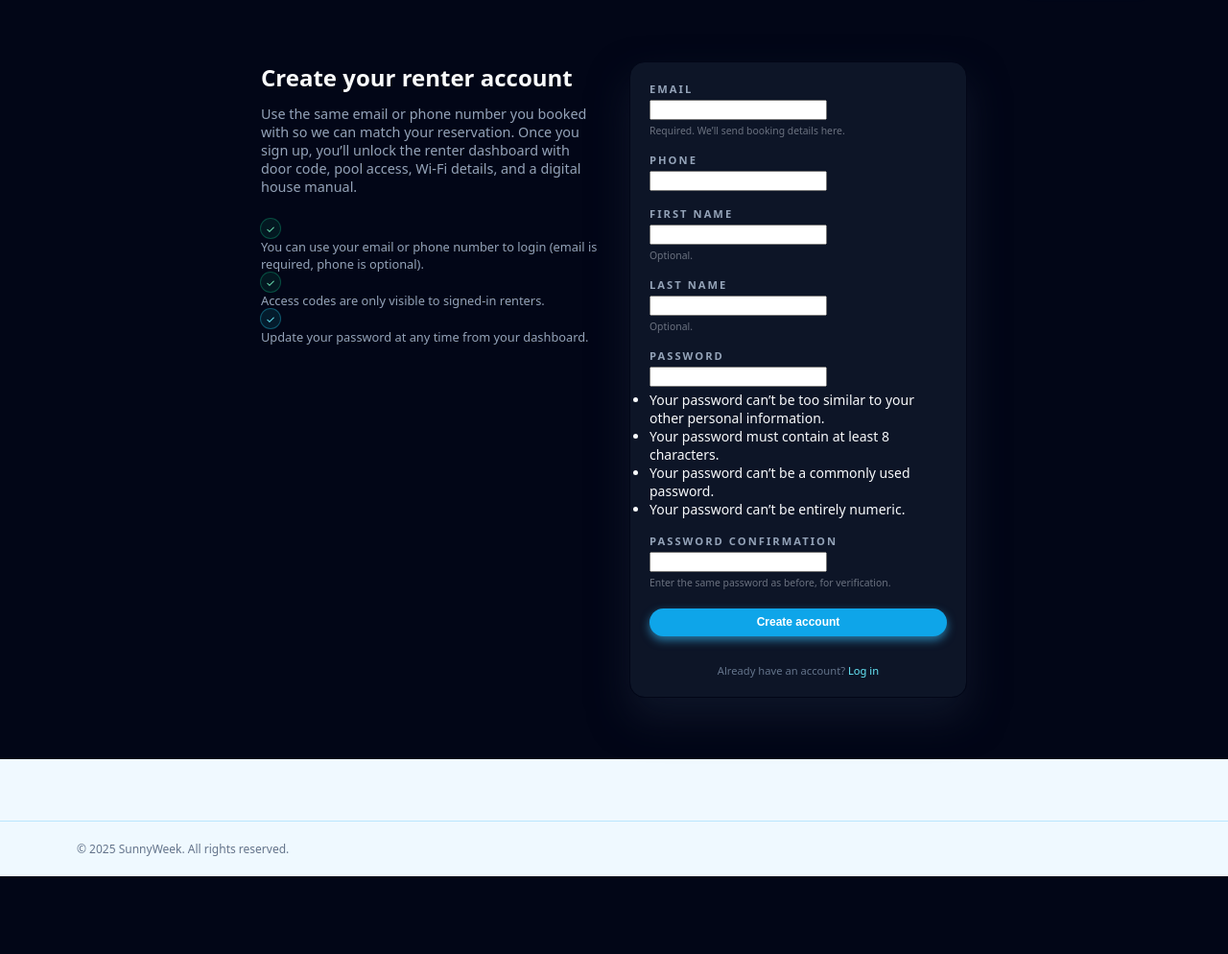
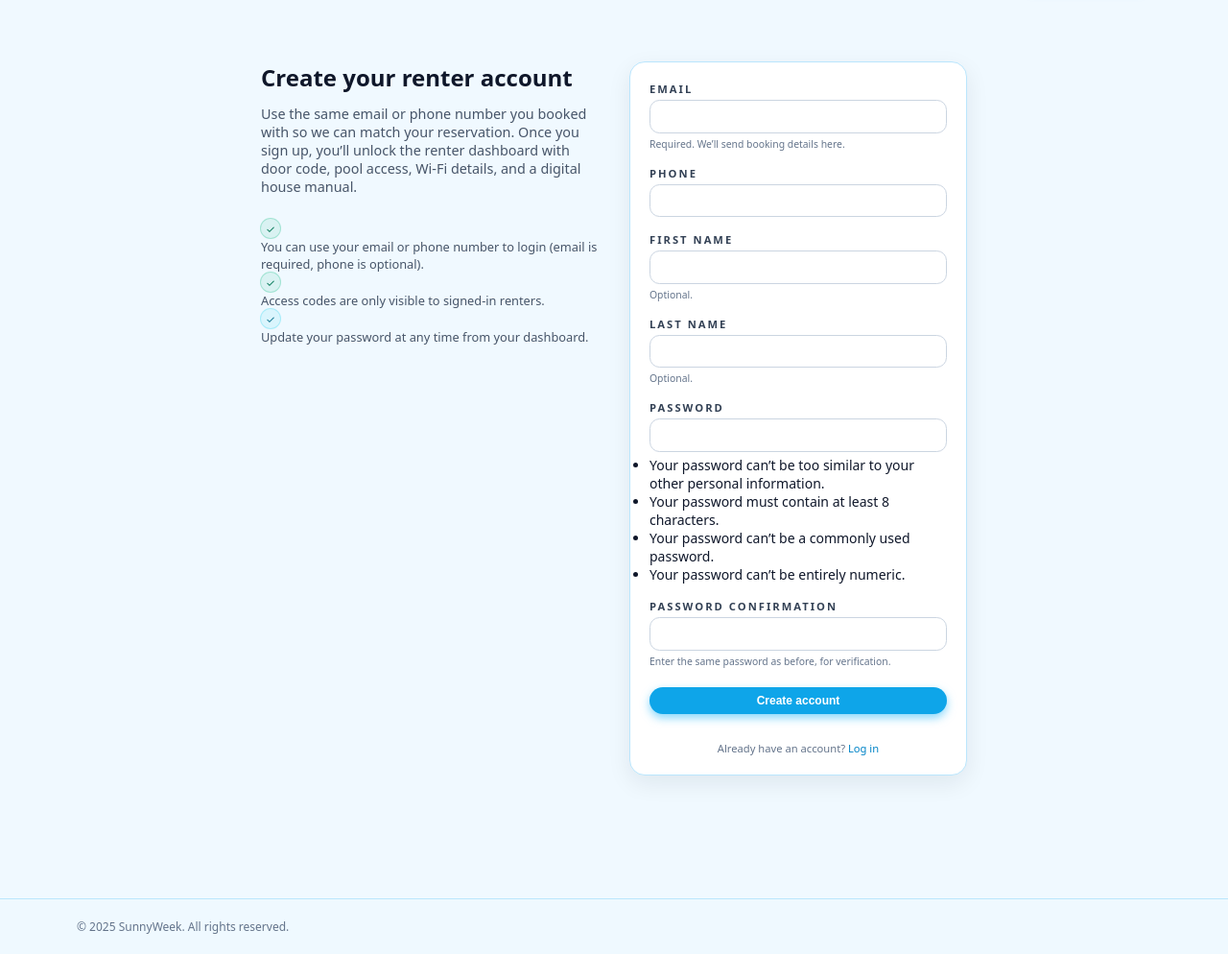
Before and after one commit to mnikain/planetdestin, a Django app: page /register/ in a window 1280 px wide. Shown: the part 57-1051 px from the top of the page at 96% size. Before the commit the page ends 970 px from the top, so only its background shows below. Run offline with Django 5.2, Linux system fonts and the light colour scheme.

Commit message:
minor updates

```diff
--- a/beach_rental_site/settings.py
+++ b/beach_rental_site/settings.py
@@ -1,6 +1,7 @@
 from pathlib import Path
 import os
 from datetime import timezone as dt_timezone
+from decouple import config
 
 import django.utils.timezone as django_timezone
 
@@ -72,8 +73,8 @@ DATABASES = {
  #       "ENGINE": "django.db.backends.mysql",
         "ENGINE": "mysql.connector.django",
         "NAME": "u428340312_planetdestin",
-        "USER": "u428340312_planetdestin",
-        "PASSWORD": "Shokoohi41",
+        "USER": config('DB_USER'),
+        "PASSWORD": config('DB_PASSWORD'),
         "HOST": "db.nikain.com",
         "PORT": "3306",
         "OPTIONS": {
--- a/rentals/static/rentals/styles.css
+++ b/rentals/static/rentals/styles.css
@@ -568,6 +568,78 @@ body {
   color: #a5f3fc;
 }
 
+/* Registration page light variant */
+.auth-light .auth-heading {
+  color: var(--color-slate-900);
+}
+
+.auth-light .auth-text {
+  color: #475569;
+}
+
+.auth-light .auth-list {
+  color: #475569;
+}
+
+.auth-light .badge-emerald {
+  color: #047857;
+  box-shadow: 0 0 0 1px rgba(16, 185, 129, 0.35);
+}
+
+.auth-light .badge-cyan {
+  color: #0e7490;
+  box-shadow: 0 0 0 1px rgba(34, 211, 238, 0.35);
+}
+
+.auth-light .auth-panel {
+  border: 1px solid var(--color-sky-200);
+  background-color: #ffffff;
+  box-shadow: 0 8px 24px rgba(15, 23, 42, 0.08);
+}
+
+.auth-light .form-field-label {
+  color: #334155;
+}
+
+.auth-light .form-help {
+  color: #64748b;
+}
+
+.auth-light .form-error {
+  color: #b91c1c;
+}
+
+.auth-light .form-footer {
+  color: #64748b;
+}
+
+.auth-light .form-footer a {
+  color: #0284c7;
+}
+
+.auth-light .form-footer a:hover {
+  color: #0369a1;
+}
+
+.auth-light input,
+.auth-light select,
+.auth-light textarea {
+  width: 100%;
+  border: 1px solid #cbd5e1;
+  border-radius: 0.65rem;
+  background-color: #fff;
+  color: #0f172a;
+  padding: 0.55rem 0.7rem;
+}
+
+.auth-light input:focus,
+.auth-light select:focus,
+.auth-light textarea:focus {
+  outline: none;
+  border-color: #38bdf8;
+  box-shadow: 0 0 0 3px rgba(14, 165, 233, 0.2);
+}
+
 /* Dashboard */
 .dashboard-section {
   background-color: #020617;
--- a/rentals/templates/rentals/register.html
+++ b/rentals/templates/rentals/register.html
@@ -1,7 +1,7 @@
 {% extends "rentals/base.html" %}
 
 {% block content %}
-  <section class="section-dark">
+  <section class="section-light auth-light">
     <div class="auth-inner">
       <div>
         <h1 class="auth-heading">Create your renter account</h1>
--- a/requirements.txt
+++ b/requirements.txt
@@ -1,2 +1,3 @@
 django>=5.0,<6.0
 django-phonenumber-field[phonenumbers]
+decouple
```
Also changed, not shown: Actions.md (+5 -3 lines).
